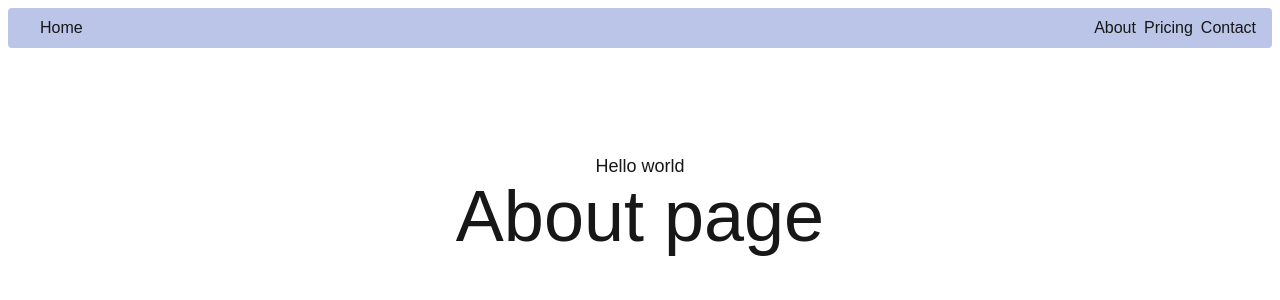
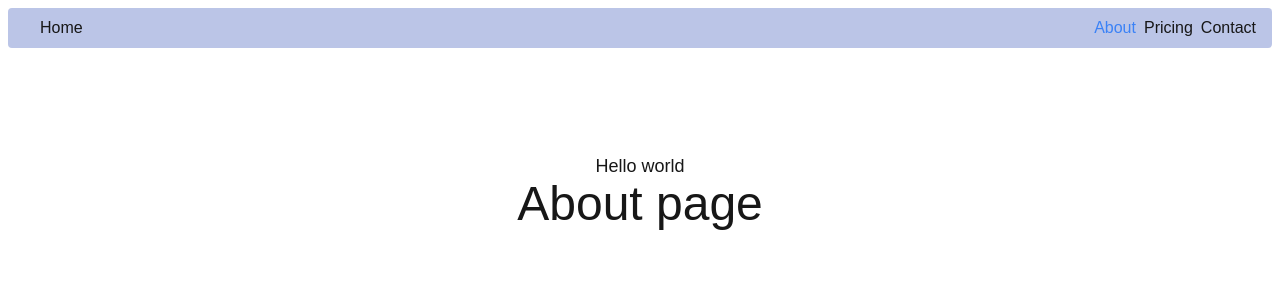
Before and after one commit to lumusitech/frontend-nextjs-first-steps, a Next.js app: page /about in a window 1280 px wide. Shown: the top 300 px of the page. Built offline with nearby package versions, Linux system fonts and the light colour scheme; some icons are missing.

Commit message:
feat: add styles for links

```diff
--- a/app/(general)/about/page.tsx
+++ b/app/(general)/about/page.tsx
@@ -7,5 +7,5 @@
 }
 
 export default function AboutPage() {
-  return <span className='text-7xl'>About page</span>
+  return <span className='text-5xl'>About page</span>
 }
--- a/app/page.tsx
+++ b/app/page.tsx
@@ -1,7 +1,11 @@
+import Link from 'next/link'
+
 export default function Home() {
   return (
     <main className='flex flex-col items-center p-24'>
-      <span className='text-5xl'>Hello world!!!</span>
+      <span className='text-5xl'>Lumusitech Home</span>
+
+      <Link href='/about'>About Page</Link>
     </main>
   )
 }
--- /dev/null
+++ b/components/active-link/ActiveLink.module.css
@@ -0,0 +1,7 @@
+.link {
+  @apply hover:underline hover:text-blue-400 mr-2 transition-all
+}
+
+.active-link {
+  @apply text-blue-500
+}
--- /dev/null
+++ b/components/active-link/ActiveLink.tsx
@@ -0,0 +1,24 @@
+'use client'
+
+import Link from 'next/link'
+import { usePathname } from 'next/navigation'
+import style from './ActiveLink.module.css'
+
+interface Props {
+  text: string
+  path: string
+}
+
+export const ActiveLink = ({ path, text }: Props) => {
+  const pathName = usePathname()
+
+  return (
+    <Link
+      className={`${style.link} ${pathName === path && style['active-link']}`}
+      key={path}
+      href={path}
+    >
+      {text}
+    </Link>
+  )
+}
--- a/components/index.ts
+++ b/components/index.ts
@@ -1 +1,2 @@
+export * from './active-link/ActiveLink'
 export * from './navbar/Navbar'
--- a/components/navbar/Navbar.tsx
+++ b/components/navbar/Navbar.tsx
@@ -1,5 +1,6 @@
 import { HomeIcon } from '@primer/octicons-react'
 import Link from 'next/link'
+import { ActiveLink } from '../active-link/ActiveLink'
 
 const navItems = [
   {
@@ -26,10 +27,8 @@
 
       <div className='flex flex-1'></div>
 
-      {navItems.map(({ text, path }) => (
-        <Link key={path} href={path} className='mr-2'>
-          {text}
-        </Link>
+      {navItems.map(navItem => (
+        <ActiveLink key={navItem.path} {...navItem} />
       ))}
     </nav>
   )
```
